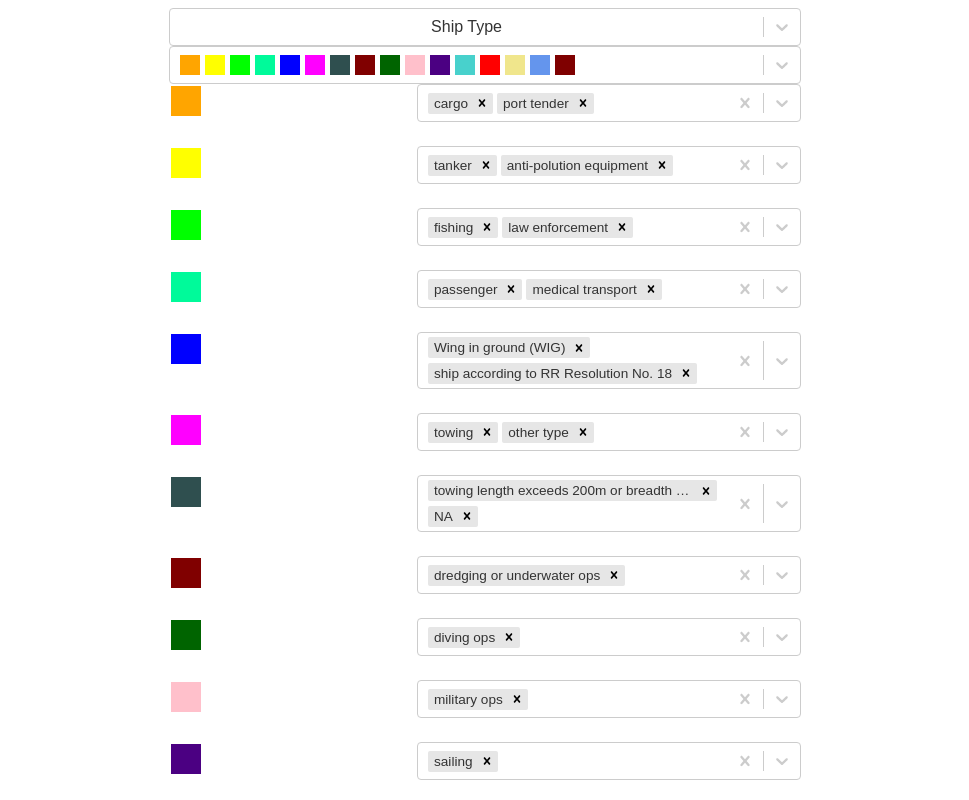
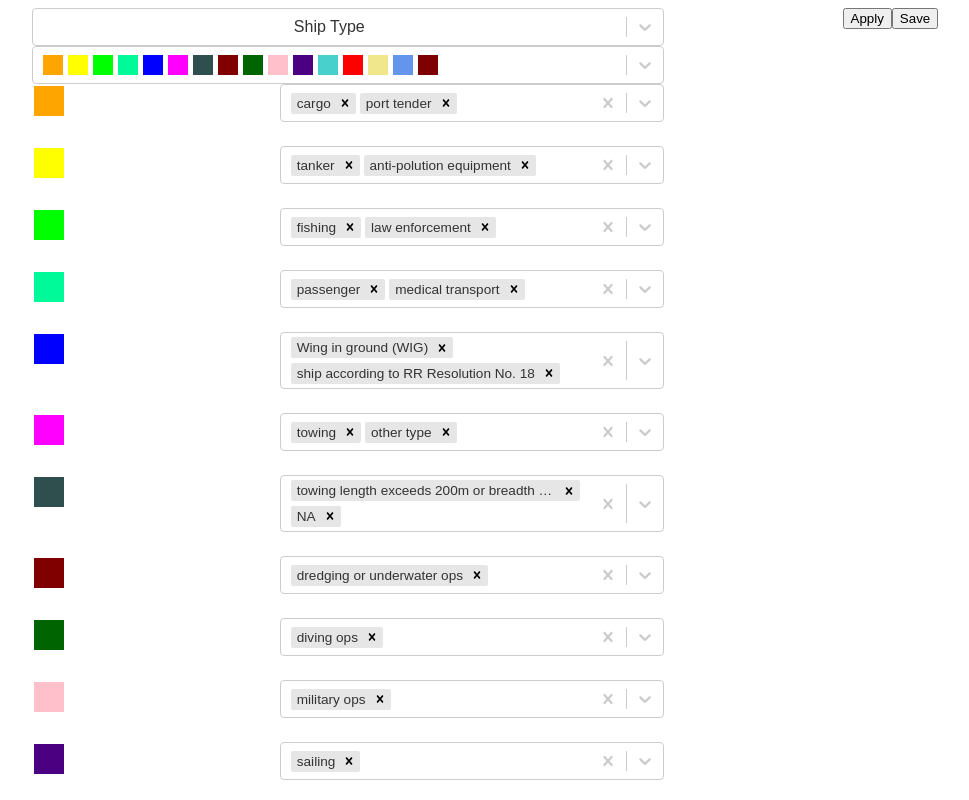
Before and after one commit to dikshajaggi/color_modal, a React (Create React App) app: page / in a window 1280 px wide. Shown: the top 800 px of the page, without its empty margins (155-1124 px from the left). Built offline with nearby package versions, Linux system fonts and the light colour scheme.

Commit message:
apply functionality added

```diff
--- a/src/Original.js
+++ b/src/Original.js
@@ -140,6 +140,7 @@ const Original = () => {
       const [selectedPalette, setSelectedPalette] = useState(combinedPalettes[0])
       const [continuous, setContinuous] = useState(false)
       const [mappedVal, setMappedVal] = useState(_.cloneDeep(updatedData.mapping));
+      const selectedValRange = _.cloneDeep(updatedData.mapping)
       const [possibleVal, setPossibleVal] = useState(data[objectIndexToUpdate].possibleValues);
       const [dropdownOp, setDropdownOP] = useState([])
       const [dropdownByAttr, setDropdownByAttr] = useState(null)
@@ -268,7 +269,6 @@ const Original = () => {
         getValuesForDropdown(updatedData.possibleValues, mappedValCopy)
       }
 
-
       // updating mapping when option is removed from select box dropdown
       if (e.action === "select-option") {
         const indexForContinuousVal = updatedData.possibleValues.findIndex(val => val.label === e.option.value)
@@ -277,7 +277,10 @@ const Original = () => {
         mappedValCopy.forEach(item => {
         for (const key in item) {
           if (key === color.toString() && result ) item[key].push(valueToAdd)
-          else if (key === color.toString() ) item[key] = valueToAdd
+          else if (key === color.toString() ) {
+          console.log(valueToAdd, "valueToAdd", e)
+            item[key] = valueToAdd
+          }
         }
       });
         setMappedVal(mappedValCopy);
@@ -297,6 +300,10 @@ const Original = () => {
         })
       }
       }, [countryPossibleVal])
+
+      const applyChanges = () => {
+        updatedData.mapping = mappedVal
+      }
 
       return (
         <div className="App">
@@ -373,6 +380,10 @@ const Original = () => {
       )) }
         </div>
           </div>
+          <div className='btn-wrapper'>
+            <button onClick={applyChanges}>Apply</button>
+            <button>Save</button>
+          </div>
         </div>
       );
 }
```
